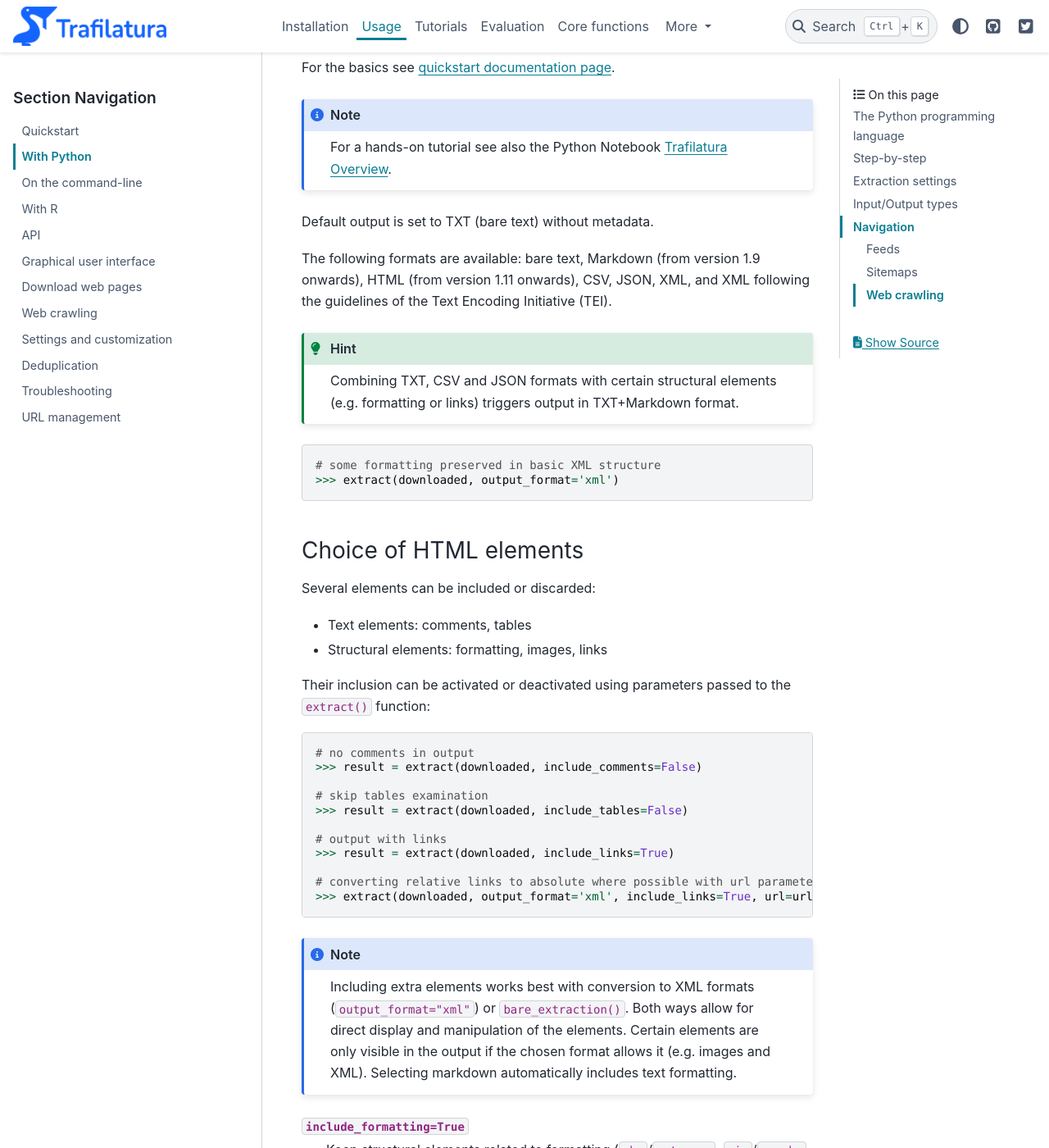
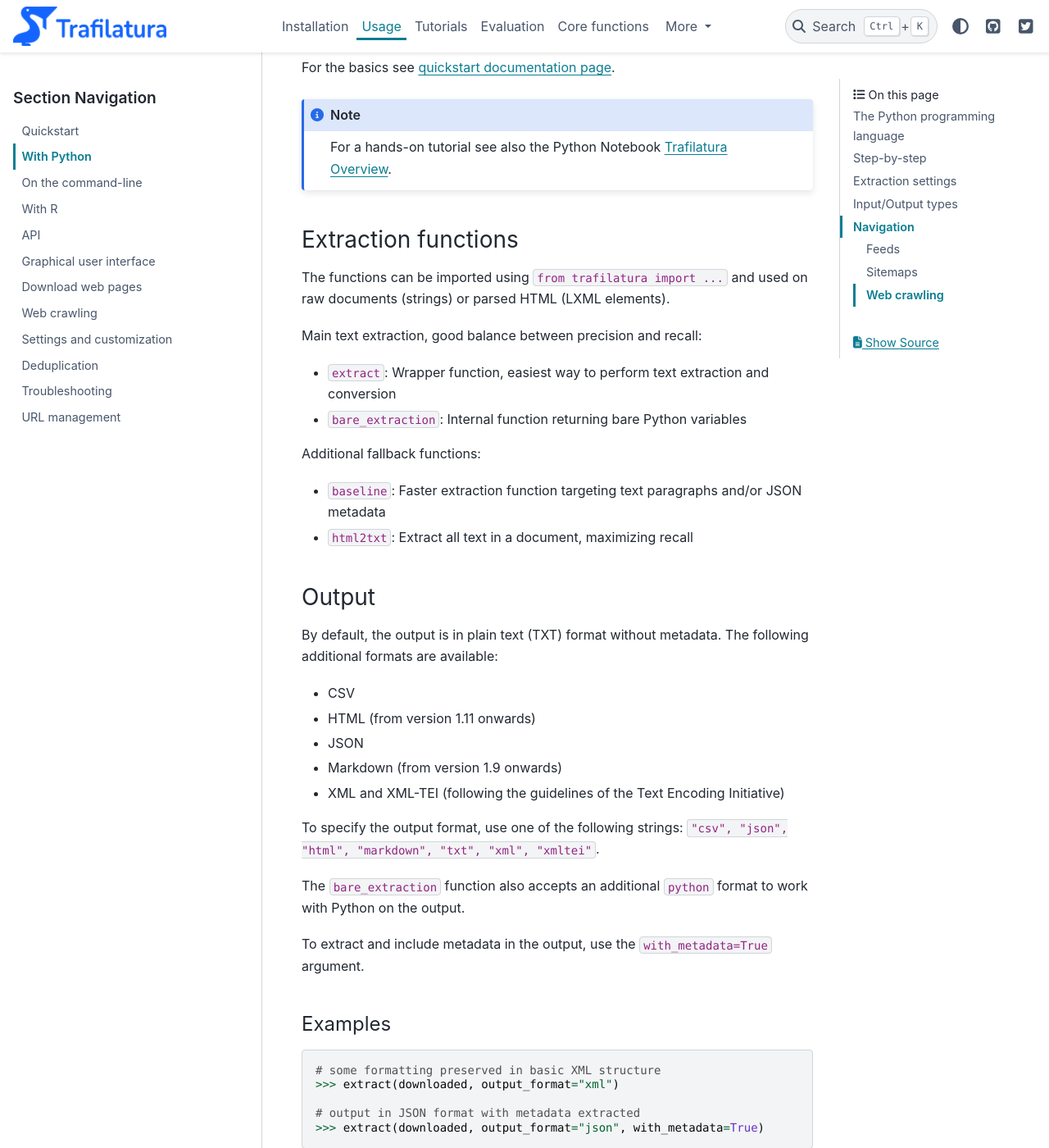
Before and after one commit to adbar/trafilatura, a Sphinx documentation site: the page built from docs/usage-python.rst, in a window 1280 px wide and 1400 px high, scrolled down 553 px. Shown: the whole window at 82% size. Built offline with Sphinx 7.4.7 and the PyData theme 0.15.4, drawn with Linux system fonts in a browser that asks for light colours; some of the changed text lies outside the part shown.

Commit message:
output formats: enforce fixed list, deprecate -out on the CLI (#647)
* output formats: enforce fixed list, deprecate -out on the CLI

* fix behavior and tests

* better integration

* remove unnecessary sorted

* update docs

```diff
--- a/docs/quickstart.rst
+++ b/docs/quickstart.rst
@@ -45,8 +45,12 @@
     # change the output format to XML (allowing for preservation of document structure)
     >>> result = extract(downloaded, output_format="xml")
 
-    # discard potential comment and change the output to JSON
+    # discard potential comments, extract metadata and change the output to JSON
     >>> extract(downloaded, output_format="json", include_comments=False)
+
+    # set the output to Markdown and extract metadata
+    >>> extract(downloaded, output_format="markdown", with_metadata=True)
+
 
 
 Fast mode
--- a/docs/requirements.txt
+++ b/docs/requirements.txt
@@ -1,6 +1,6 @@
 # with version specifier
 sphinx>=7.3.7
-pydata-sphinx-theme>=0.15.3
+pydata-sphinx-theme>=0.15.4
 docutils>=0.21.2
 # without version specifier
 trafilatura
--- a/docs/usage-python.rst
+++ b/docs/usage-python.rst
@@ -31,90 +31,141 @@
     For a hands-on tutorial see also the Python Notebook `Trafilatura Overview <https://github.com/adbar/trafilatura/blob/master/docs/Trafilatura_Overview.ipynb>`_.
 
 
-Default output is set to TXT (bare text) without metadata.
+Extraction functions
+^^^^^^^^^^^^^^^^^^^^
 
-The following formats are available: bare text, Markdown (from version 1.9 onwards), HTML (from version 1.11 onwards), CSV, JSON, XML, and XML following the guidelines of the Text Encoding Initiative (TEI).
+The functions can be imported using ``from trafilatura import ...`` and used on raw documents (strings) or parsed HTML (LXML elements).
+
+Main text extraction, good balance between precision and recall:
+
+- ``extract``: Wrapper function, easiest way to perform text extraction and conversion
+- ``bare_extraction``: Internal function returning bare Python variables
+
+Additional fallback functions:
+
+- ``baseline``: Faster extraction function targeting text paragraphs and/or JSON metadata
+- ``html2txt``: Extract all text in a document, maximizing recall
 
 
-.. hint::
-    Combining TXT, CSV and JSON formats with certain structural elements (e.g. formatting or links) triggers output in TXT+Markdown format.
+Output
+^^^^^^
 
+By default, the output is in plain text (TXT) format without metadata. The following additional formats are available:
+
+- CSV
+- HTML (from version 1.11 onwards)
+- JSON
+- Markdown (from version 1.9 onwards)
+- XML and XML-TEI (following the guidelines of the Text Encoding Initiative)
+
+To specify the output format, use one of the following strings: ``"csv", "json", "html", "markdown", "txt", "xml", "xmltei"``.
+
+The ``bare_extraction`` function also accepts an additional ``python`` format to work with Python on the output.
+
+To extract and include metadata in the output, use the ``with_metadata=True`` argument.
+
+Examples
+~~~~~~~~
 
 .. code-block:: python
 
     # some formatting preserved in basic XML structure
-    >>> extract(downloaded, output_format='xml')
+    >>> extract(downloaded, output_format="xml")
+
+    # output in JSON format with metadata extracted
+    >>> extract(downloaded, output_format="json", with_metadata=True)
+
+
+Note that combining TXT, CSV and JSON formats with certain structural elements (e.g. formatting or links) triggers output in Markdown format (plain text with additional elements).
 
 
 
 Choice of HTML elements
 ^^^^^^^^^^^^^^^^^^^^^^^
 
-Several elements can be included or discarded:
+Customize the extraction process by including or excluding specific HTML elements:
 
-* Text elements: comments, tables
-* Structural elements: formatting, images, links
 
-Their inclusion can be activated or deactivated using parameters passed to the ``extract()`` function:
+- Text elements:
+   ``include_comments=True``
+       Include comment sections at the bottom of articles.
+   ``include_tables=True``
+       Extract text from HTML ``<table>`` elements.
 
+- Structural elements:
+   ``include_formatting=True``
+        Keep structural elements related to formatting (``<b>``/``<strong>``, ``<i>``/``<emph>`` etc.)
+   ``include_links=True``
+        Keep link targets (in ``href="..."``)
+   ``include_images=True``
+        Keep track of images along with their targets (``<img>`` attributes: alt, src, title)
+
+
+To operate on these elements, pass the corresponding parameters to the ``extract()`` function:
 
 .. code-block:: python
 
-    # no comments in output
+    # exclude comments from the output
     >>> result = extract(downloaded, include_comments=False)
 
-    # skip tables examination
-    >>> result = extract(downloaded, include_tables=False)
+    # skip tables and include links in the output
+    >>> result = extract(downloaded, include_tables=False, include_links=True)
 
-    # output with links
-    >>> result = extract(downloaded, include_links=True)
-
-    # converting relative links to absolute where possible with url parameter
+    # convert relative links to absolute links where possible
     >>> extract(downloaded, output_format='xml', include_links=True, url=url)
 
 
-.. note::
-    Including extra elements works best with conversion to XML formats (``output_format="xml"``) or ``bare_extraction()``. Both ways allow for direct display and manipulation of the elements. Certain elements are only visible in the output if the chosen format allows it (e.g. images and XML). Selecting markdown automatically includes text formatting.
+Important notes
+~~~~~~~~~~~~~~~
 
-
-``include_formatting=True``
-    Keep structural elements related to formatting (``<b>``/``<strong>``, ``<i>``/``<emph>`` etc.)
-``include_links=True``
-    Keep link targets (in ``href="..."``)
-``include_images=True``
-    Keep track of images along with their targets (``<img>`` attributes: alt, src, title)
-``include_tables=True``
-    Extract text from HTML ``<table>`` elements.
-
-
-Only ``include_tables`` is activated by default.
+- ``include_comments`` and ``include_tables`` are activated by default.
+- Including extra elements works best with conversion to XML formats or using ``bare_extraction()``. This allows for direct display and manipulation of the elements.
+- Certain elements may not be visible in the output if the chosen format does not allow it.
+- Selecting Markdown automatically includes text formatting.
 
 
 .. hint::
-    The heuristics used by the main algorithm change according to the presence of certain elements in the HTML. If the output seems odd removing a constraint (e.g. formatting) can greatly improve the result.
+    The heuristics used by the main algorithm change according to the presence of certain elements in the HTML. If the output seems odd, try removing a constraint (e.g. formatting) to improve the result.
 
 
-Optimizing for precision and recall
-^^^^^^^^^^^^^^^^^^^^^^^^^^^^^^^^^^^
 
-The parameters ``favor_precision`` & ``favor_recall`` can be passed to the ``extract()`` & ``bare_extraction()`` functions:
+The precision and recall presets
+^^^^^^^^^^^^^^^^^^^^^^^^^^^^^^^^
+
+The main extraction functions offer two presets to adjust to focus of the extraction process: ``favor_precision`` and ``favor_recall``.
+
+These parameters allow you to change the balance between accuracy and comprehensiveness of the output.
 
 .. code-block:: python
 
     >>> result = extract(downloaded, url, favor_precision=True)
 
-They affect processing and volume of textual output:
 
-1. By focusing precision/accuracy, i.e. more selective extraction, yielding less and more central elements.
-   If you believe the results are too noisy, try focusing on precision. Alternatively, you can supply a list of XPaths expressions to target precise HTML elements (``prune_xpath`` parameter of the extraction functions).
-2. By enhancing recall, i.e. more opportunistic extraction, taking more elements into account.
-   If parts of the contents are still missing, see `troubleshooting <troubleshooting.html>`_.
+Precision
+~~~~~~~~~
+
+- If your results contain too much noise, prioritize precision to focus on the most central and relevant elements.
+- Additionally, you can use the ``prune_xpath`` parameter to target specific HTML elements using a list of XPath expressions.
 
 
-html2txt
-^^^^^^^^
+Recall
+~~~~~~
 
-This function emulates the behavior of similar functions in other packages, it is normally used as a last resort during extraction but can be called specifically in order to output all possible text:
+- If parts of your documents are missing, try this preset to take more elements into account.
+- If content is still missing, refer to the `troubleshooting guide <troubleshooting.html>`_.
+
+
+
+Additional functions for text extraction
+^^^^^^^^^^^^^^^^^^^^^^^^^^^^^^^^^^^^^^^^
+
+The ``html2txt`` and ``baseline`` functions offer simpler approaches to extracting text from HTML content, prioritizing performance over precision.
+
+
+html2txt()
+~~~~~~~~~~
+
+The ``html2txt`` function serves as a last resort for extracting text from HTML content. It emulates the behavior of similar functions in other packages and can be used to output all possible text from a given HTML source, maximizing recall. However, it may not always produce accurate or meaningful results, as it does not consider the context of the extracted sections.
 
 .. code-block:: python
 
@@ -122,10 +173,23 @@
     >>> html2txt(downloaded)
 
 
+baseline()
+~~~~~~~~~~
+
+For a better balance between precision and recall, as well as improved performance, consider using the ``baseline`` function instead. This function returns a tuple containing an LXML element with the body, the extracted text as a string, and the length of the text.  It uses a set of heuristics to extract text from the HTML content, which generally produces more accurate results than ``html2txt``.
+
+.. code-block:: python
+
+    >>> from trafilatura import baseline
+    >>> postbody, text, len_text = baseline(downloaded)
+
+For more advanced use cases, consider using other functions in the package that provide more control and customization over the text extraction process.
+
+
 Guessing if text can be found
 ^^^^^^^^^^^^^^^^^^^^^^^^^^^^^
 
-The function ``is_probably_readerable()`` has been ported from Mozilla's Readability.js, it is available from version 1.10.0 onwards and provides a way to guess if a page probably has a main text to extract.
+The function ``is_probably_readerable()`` has been ported from Mozilla's Readability.js, it is available from version 1.10 onwards and provides a way to guess if a page probably has a main text to extract.
 
 .. code-block:: python
 
@@ -136,7 +200,7 @@
 Language identification
 ^^^^^^^^^^^^^^^^^^^^^^^
 
-The target language can also be set using 2-letter codes (`ISO 639-1 <https://en.wikipedia.org/wiki/List_of_ISO_639-1_codes>`_), there will be no output if the detected language of the result does not match and no such filtering if the identification component has not been installed (see above `installation instructions <installation.html>`_) or if the target language is not available.
+The target language can also be set using 2-letter codes (ISO 639-1), there will be no output if the detected language of the result does not match and no such filtering if the identification component has not been installed (see above `installation instructions <installation.html>`_) or if the target language is not available.
 
 .. code-block:: python
 
@@ -159,7 +223,7 @@
     # skip algorithms used as fallback
     >>> result = extract(downloaded, no_fallback=True)
 
-The following combination can lead to shorter processing times:
+The following combination usually leads to shorter processing times:
 
 .. code-block:: python
 
@@ -176,11 +240,35 @@
 Function parameters
 ^^^^^^^^^^^^^^^^^^^
 
-Starting from version 1.9, an object gathering necessary arguments and parameters can be passed to the extraction functions. See `settings.py` for an example.
+Starting from version 1.9, the ``Extractor`` class provides a convenient way to define and manage extraction parameters. It allows users to customize all options used by the extraction functions and offers a convenient shortcut compared to multiple function parameters.
+
+Here is how to use the class:
+
+.. code-block:: python
+
+    # import the Extractor class from the settings module
+    >>> from trafilatura.settings import Extractor
+
+    # set multiple options at once
+    >>> options = Extractor(output_format="json", with_metadata=True)
+
+    # add or adjust settings as needed
+    >>> options.formatting = True  # same as include_formatting
+    >>> options.source = "My Source"  # useful for debugging
+
+    # use the options in an extraction function
+    >>> extract(my_doc, options=options)
+
+
+See the ``settings.py`` file for a full example.
 
 
 Metadata extraction
 ^^^^^^^^^^^^^^^^^^^
+
+- ``with_metadata=True``: extract metadata fields and include them in the output
+- ``only_with_metadata=True``: only output documents featuring all essential metadata (date, title, url)
+
 
 Date
 ~~~~
@@ -229,9 +317,10 @@
 
 .. code-block:: python
 
+    # import the function
     >>> from trafilatura.meta import reset_caches
 
-    # at any given point
+    # use it at any given point
     >>> reset_caches()
 
 
@@ -262,8 +351,10 @@
 
     # necessary components
     >>> from trafilatura import fetch_response, bare_extraction
+
     # load an example
     >>> response = fetch_response("https://www.example.org")
+
     # perform extract() or bare_extraction() on Trafilatura's response object
     >>> bare_extraction(response.data, url=response.url)  # here is the redirection URL
 
@@ -281,6 +372,7 @@
                     Here is the main text.
                     </p></article></body></html>"""
     >>> mytree = html.fromstring(my_doc)
+
     # extract from the already loaded LXML tree
     >>> extract(mytree)
     'Here is the main text.'
```
Also changed, not shown: docs/usage-cli.rst (+25 -25 lines), 5 other files.
